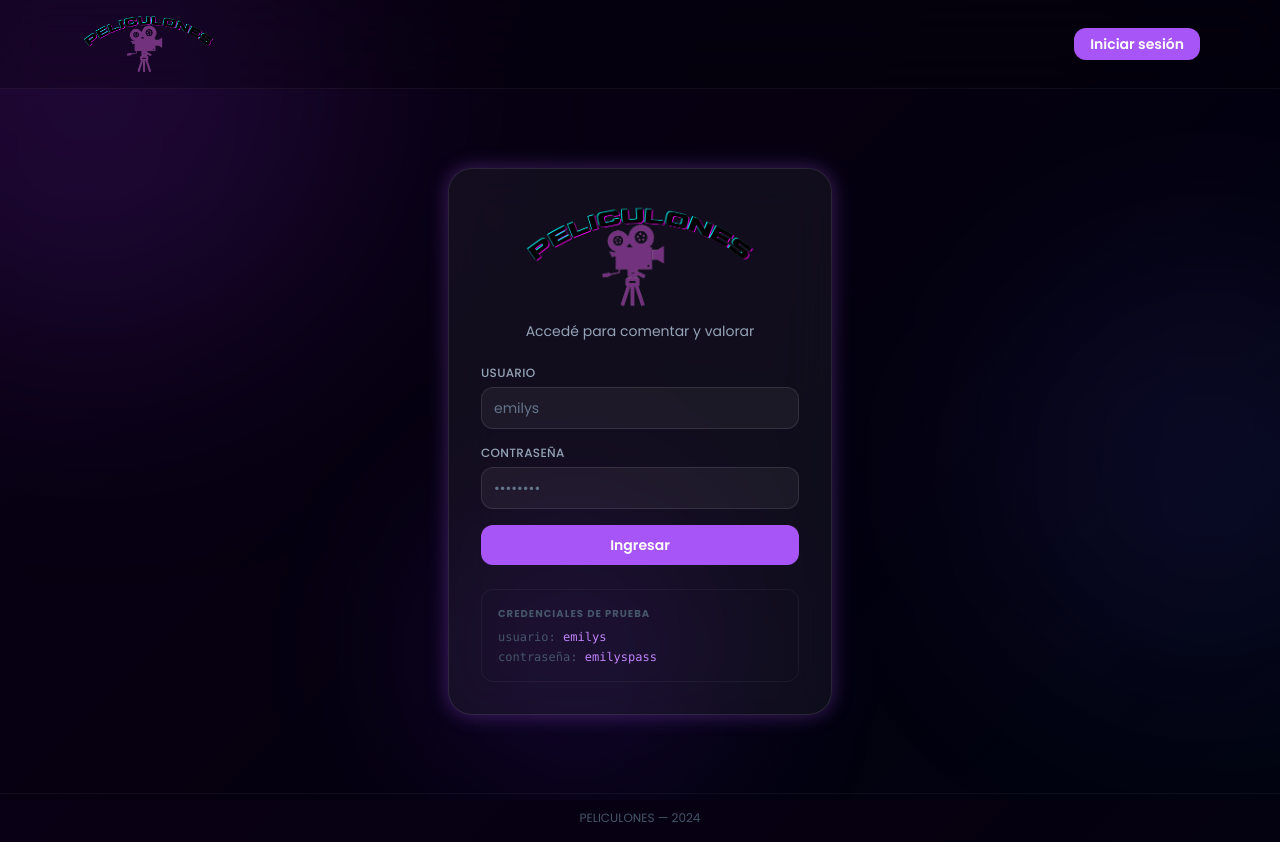
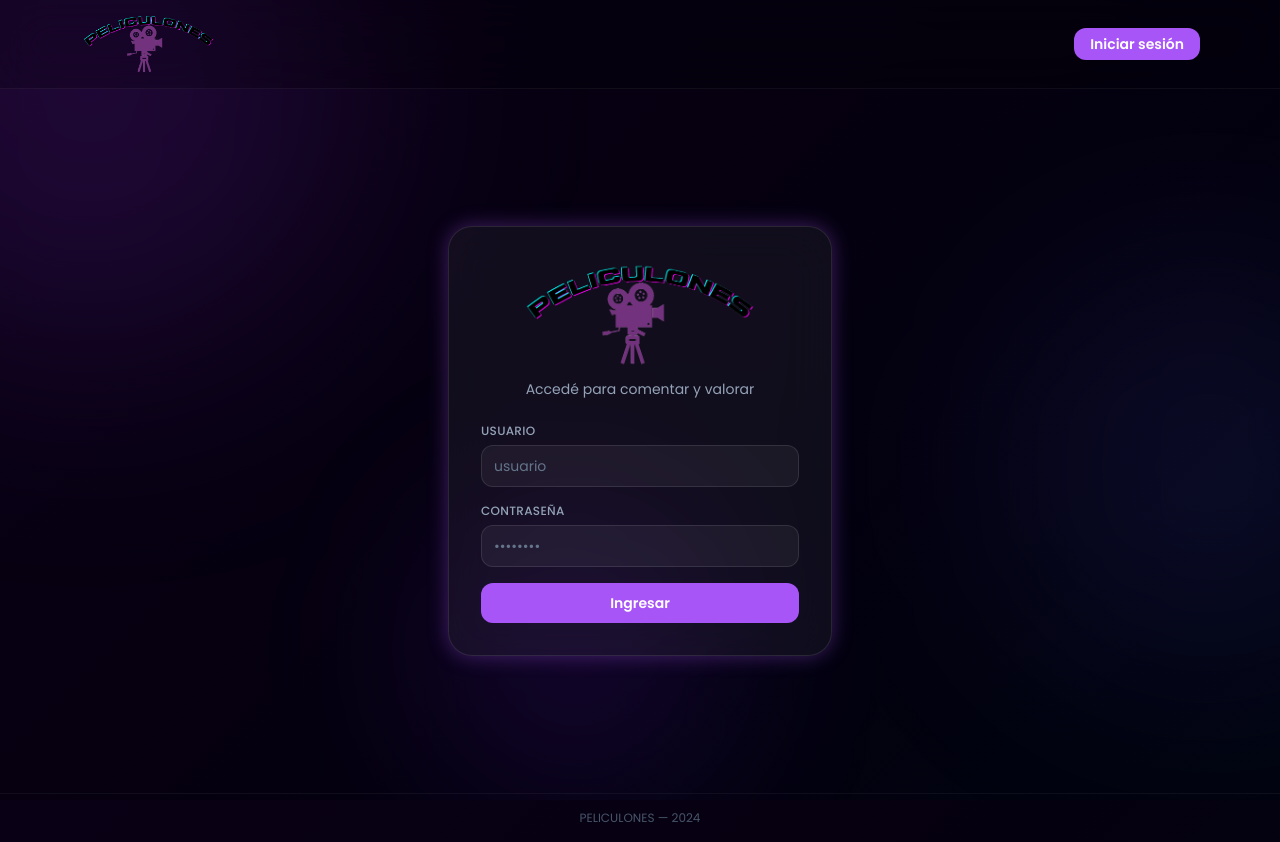
Before and after one commit to arrietig/peliculones-spa, a React (Vite) app: page /login in a window 1280 px wide. Built offline with nearby package versions, Linux system fonts and the light colour scheme.

Commit message:
fix(login): remove credentials hint box, update demo user in readme

```diff
--- a/src/pages/LoginPage.tsx
+++ b/src/pages/LoginPage.tsx
@@ -59,7 +59,7 @@ export function LoginPage() {
                 onChange={(e) => setUsername(e.target.value)}
                 required
                 autoComplete="username"
-                placeholder="emilys"
+                placeholder="usuario"
                 className="input-glass w-full rounded-xl px-3 py-2.5 text-sm"
               />
             </div>
@@ -89,21 +89,6 @@ export function LoginPage() {
             </button>
           </form>
 
-          <div className="mt-6 rounded-xl border border-white/5 bg-white/3 p-4">
-            <p className="mb-2 text-[10px] font-bold uppercase tracking-widest text-slate-600">
-              Credenciales de prueba
-            </p>
-            <div className="space-y-1 font-mono text-xs text-slate-400">
-              <p>
-                <span className="text-slate-600">usuario:</span>{" "}
-                <span className="text-brand-light">emilys</span>
-              </p>
-              <p>
-                <span className="text-slate-600">contraseña:</span>{" "}
-                <span className="text-brand-light">emilyspass</span>
-              </p>
-            </div>
-          </div>
         </div>
       </div>
     </div>
```
Also changed, not shown: 2 other files (tests, documents, lock files or other folders).
